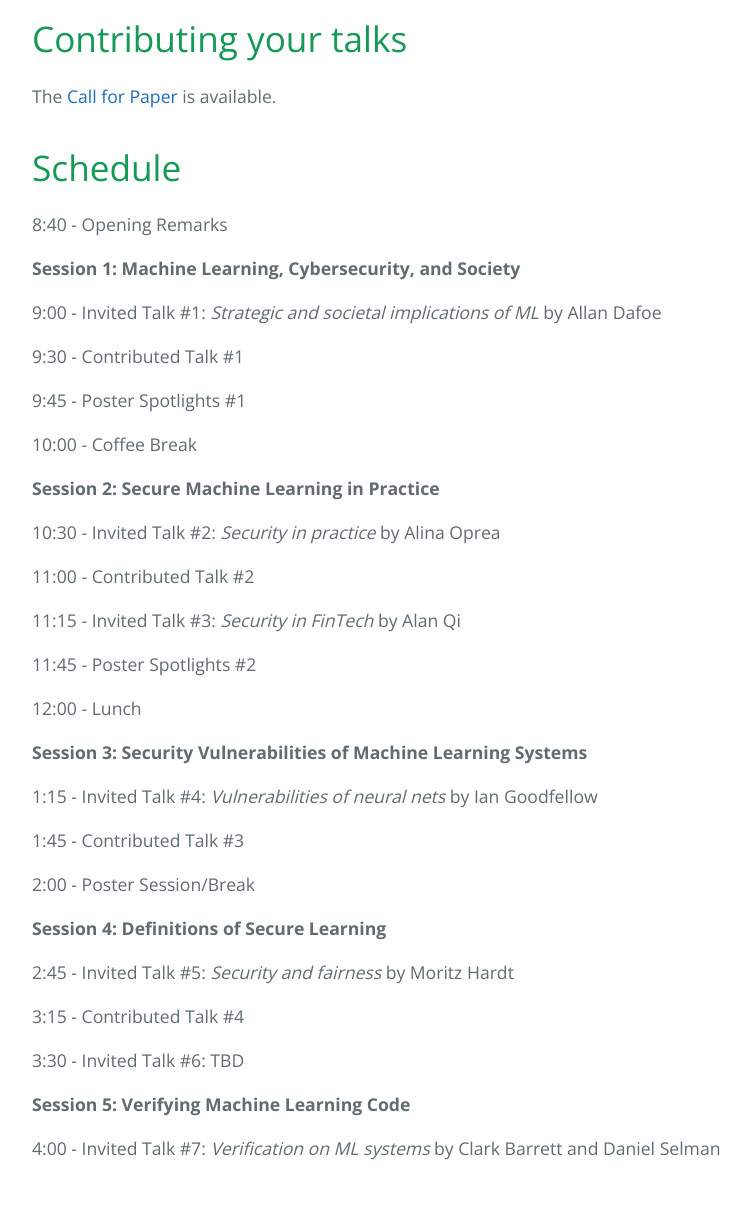
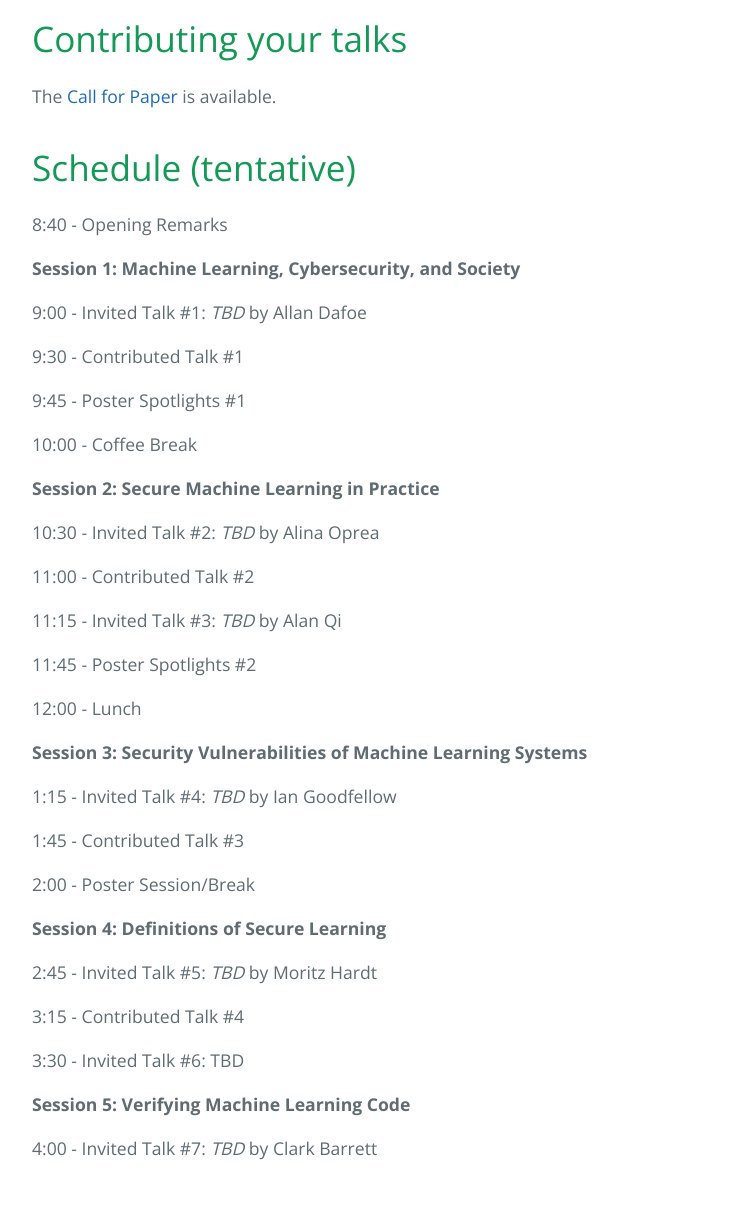
Before and after one commit to deep-learning-security/nips-workshop-2017, a Jekyll site: the page built from index.md, in a window 1280 px wide and 1400 px high, scrolled down 1348 px. Shown: the part 117-1323 px from the top of the window, without its empty margins (192-943 px from the left). Built offline with Jekyll 4.4.1, drawn with Linux system fonts in a browser that asks for light colours.

Commit message:
minor fix

```diff
--- a/index.md
+++ b/index.md
@@ -88,13 +88,13 @@ cross-community collaborations.
 
 The [Call for Paper](cfp.md) is available.
 
-# Schedule
+# Schedule (tentative)
 
 8:40 - Opening Remarks
 
 **Session 1: Machine Learning, Cybersecurity, and Society**
 
-9:00 - Invited Talk #1: *Strategic and societal implications of ML* by Allan Dafoe
+9:00 - Invited Talk #1: *TBD* by Allan Dafoe
 
 9:30 - Contributed Talk #1
 
@@ -104,11 +104,11 @@ The [Call for Paper](cfp.md) is available.
 
 **Session 2: Secure Machine Learning in Practice**
 
-10:30 - Invited Talk #2: *Security in practice* by Alina Oprea
+10:30 - Invited Talk #2: *TBD* by Alina Oprea
 
 11:00 - Contributed Talk #2
 
-11:15 - Invited Talk #3: *Security in FinTech* by Alan Qi
+11:15 - Invited Talk #3: *TBD* by Alan Qi
 
 11:45 - Poster Spotlights #2
 
@@ -116,7 +116,7 @@ The [Call for Paper](cfp.md) is available.
 
 **Session 3: Security Vulnerabilities of Machine Learning Systems**
 
-1:15 - Invited Talk #4: *Vulnerabilities of neural nets* by Ian Goodfellow
+1:15 - Invited Talk #4: *TBD* by Ian Goodfellow
 
 1:45 - Contributed Talk #3
 
@@ -124,7 +124,7 @@ The [Call for Paper](cfp.md) is available.
 
 **Session 4: Definitions of Secure Learning**
 
-2:45 - Invited Talk #5: *Security and fairness* by Moritz Hardt
+2:45 - Invited Talk #5: *TBD* by Moritz Hardt
 
 3:15 - Contributed Talk #4
 
@@ -132,7 +132,7 @@ The [Call for Paper](cfp.md) is available.
 
 **Session 5: Verifying Machine Learning Code**
 
-4:00 - Invited Talk #7: *Verification on ML systems* by Clark Barrett and Daniel Selman
+4:00 - Invited Talk #7: *TBD* by Clark Barrett
 
 
 # Organizer
```
